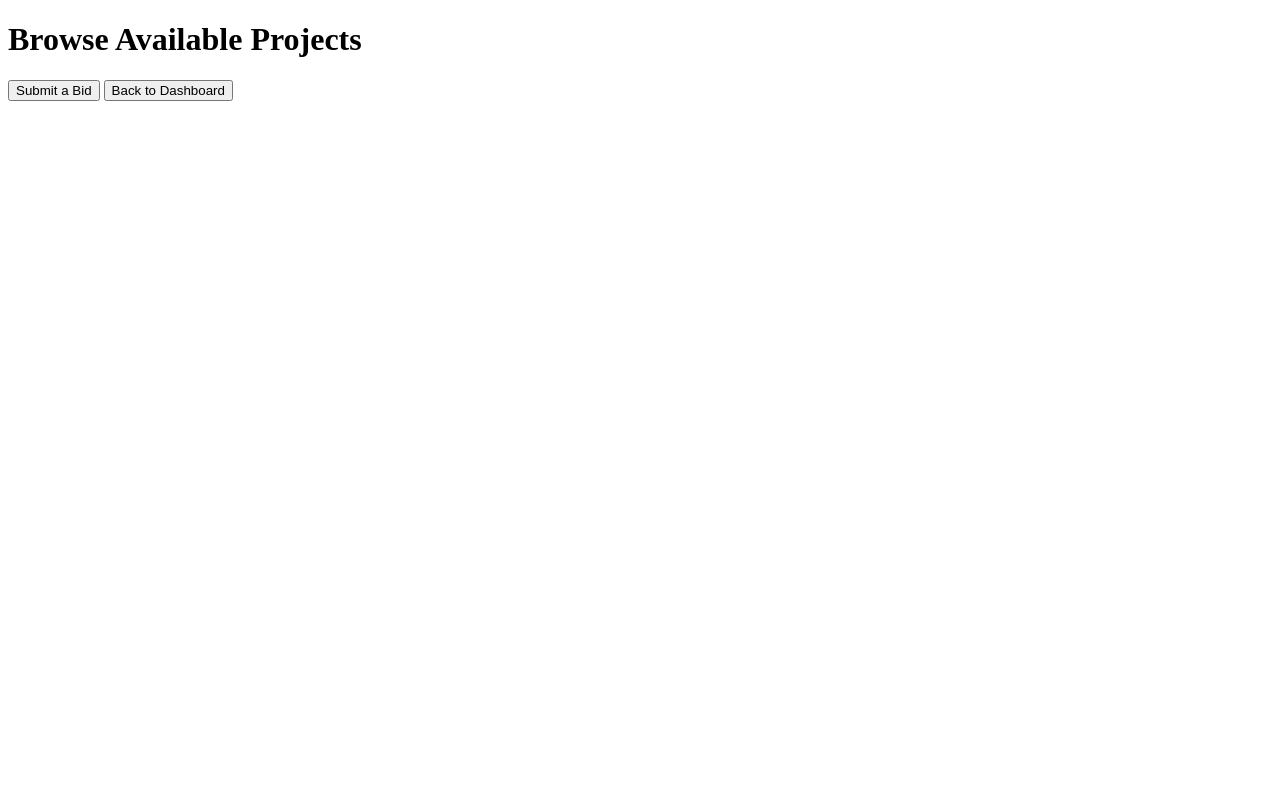
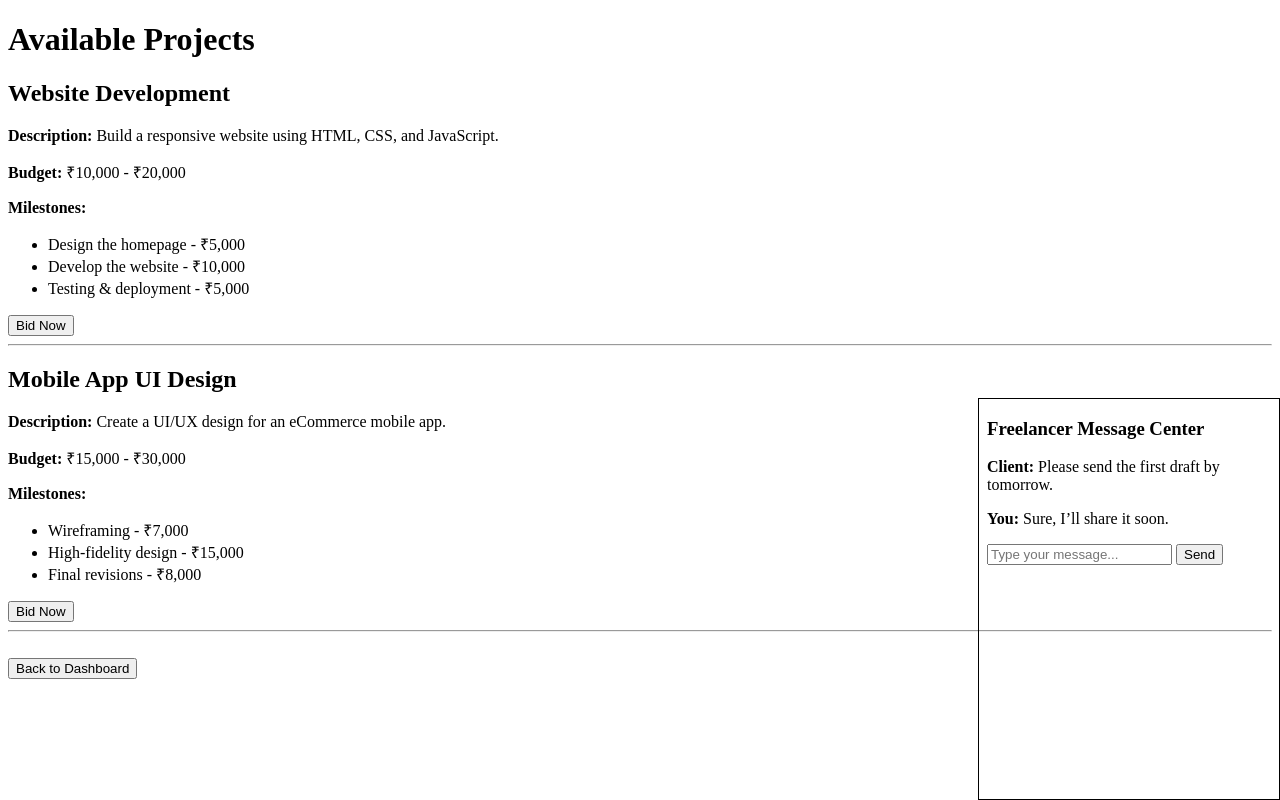
Before and after one commit to him001133/nipunation, a plain HTML site: page browse_projects.html in a window 1280 px wide. Drawn offline with Linux system fonts and the light colour scheme.

Commit message:
Update browse_projects.html

```diff
--- a/browse_projects.html
+++ b/browse_projects.html
@@ -6,8 +6,44 @@
     <title>Browse Projects</title>
 </head>
 <body>
-    <h1>Browse Available Projects</h1>
-    <button onclick="location.href='bid_submission.html'">Submit a Bid</button>
-    <button onclick="location.href='dashboard.html'">Back to Dashboard</button>
+    <h1>Available Projects</h1>
+
+    <!-- Project 1 -->
+    <div>
+        <h2>Website Development</h2>
+        <p><strong>Description:</strong> Build a responsive website using HTML, CSS, and JavaScript.</p>
+        <p><strong>Budget:</strong> ₹10,000 - ₹20,000</p>
+        <p><strong>Milestones:</strong></p>
+        <ul>
+            <li>Design the homepage - ₹5,000</li>
+            <li>Develop the website - ₹10,000</li>
+            <li>Testing & deployment - ₹5,000</li>
+        </ul>
+        <button onclick="location.href='bid_submission.html'">Bid Now</button>
+    </div>
+
+    <hr>
+
+    <!-- Project 2 -->
+    <div>
+        <h2>Mobile App UI Design</h2>
+        <p><strong>Description:</strong> Create a UI/UX design for an eCommerce mobile app.</p>
+        <p><strong>Budget:</strong> ₹15,000 - ₹30,000</p>
+        <p><strong>Milestones:</strong></p>
+        <ul>
+            <li>Wireframing - ₹7,000</li>
+            <li>High-fidelity design - ₹15,000</li>
+            <li>Final revisions - ₹8,000</li>
+        </ul>
+        <button onclick="location.href='bid_submission.html'">Bid Now</button>
+    </div>
+
+    <hr>
+
+    <!-- Add More Projects Here -->
+
+    <br>
+    <button onclick="location.href='freelancer_dashboard.html'">Back to Dashboard</button>
+<iframe src="freelancer_chatbox.html" style="position: fixed; bottom: 0; right: 0; width: 300px; height: 400px; border: 1px solid black;"></iframe>
 </body>
 </html>
```
